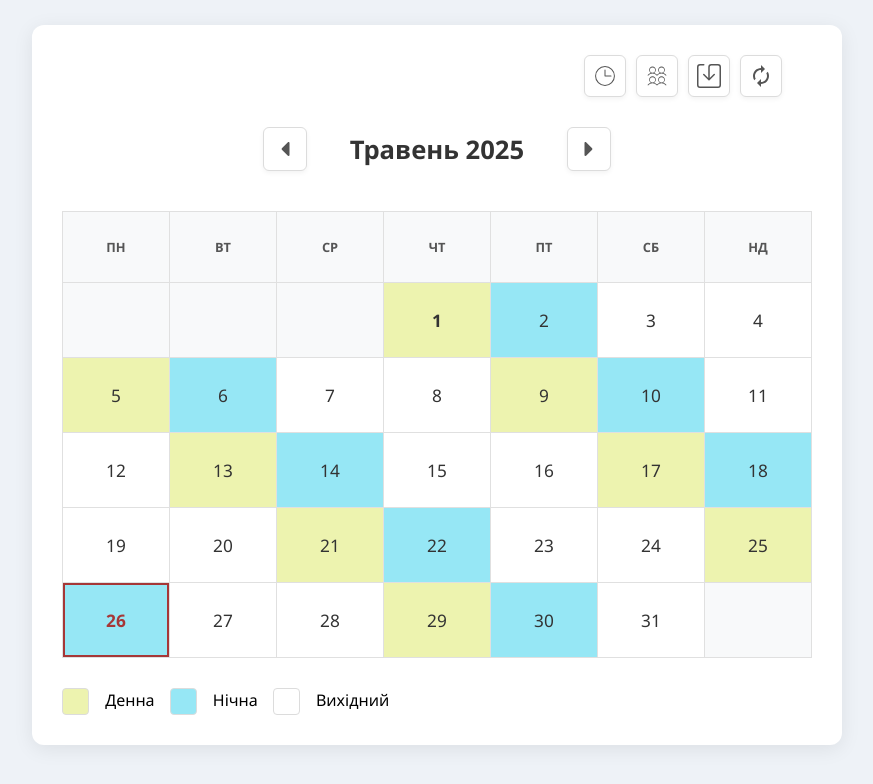
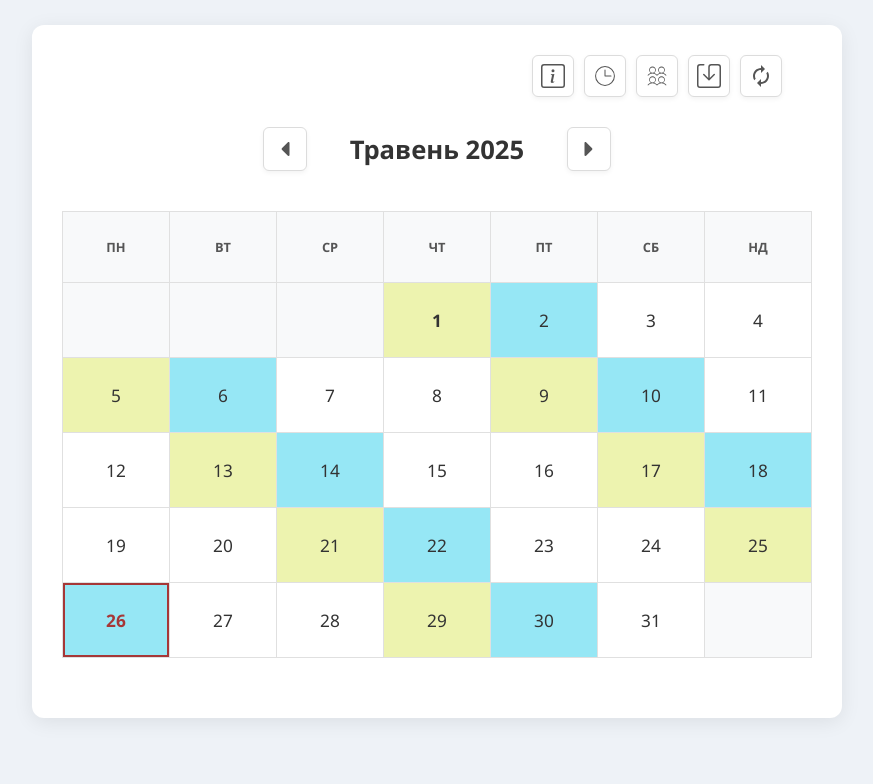
Before and after one commit to BNV1990/Calendar, a Next.js app: page / in a window 1280 px wide. Shown: the top 784 px of the page, without its empty margins (203-1076 px from the left). Built offline with nearby package versions, Linux system fonts and the light colour scheme.

Commit message:
Add button information

```diff
--- a/app/page.tsx
+++ b/app/page.tsx
@@ -4,7 +4,7 @@ import React, { useEffect, useState, useCallback } from "react";
 import Legend from "./components/Legend";
 import Calendar from "./components/Calendar";
 import AutorenewIcon from "./components/AutorenewIcon";
-import { BsSave } from "react-icons/bs";
+import { BsSave, BsInfoSquare } from "react-icons/bs";
 import { PiUsersFourThin } from "react-icons/pi"; // Import the new icon
 import { CiClock2 } from "react-icons/ci";
 import dynamic from "next/dynamic";
@@ -56,6 +56,7 @@ const UkrainianCalendar = () => {
   ); // New state to hold the saved day from localStorage
   const [showShiftToggleMobile, setShowShiftToggleMobile] = useState(false); // State for shift toggle visibility
   const [showHoursSummary, setShowHoursSummary] = useState(false); // State for hours summary visibility, default to false
+  const [showLegend, setShowLegend] = useState(false); // New state for legend visibility, default to false
 
   // State for hours summary
   const [totalHours, setTotalHours] = useState(0);
@@ -266,6 +267,12 @@ const UkrainianCalendar = () => {
   }, [showHoursSummary, isClient]);
 
   useEffect(() => {
+    if (isClient) { // Ensure localStorage is available
+      localStorage.setItem('showLegend', String(showLegend));
+    }
+  }, [showLegend, isClient]);
+
+  useEffect(() => {
     if (isClient) {
       setSavedShiftBaseDay(localStorage.getItem("savedBaseDay")); // Set the saved day state
 
@@ -448,7 +455,18 @@ const UkrainianCalendar = () => {
 
         {/* Wrapper for Save/Refresh buttons - Kept second in JSX structure */}
         <div className="header-controls__buttons-wrapper">
-          {/* New Clock Button (always visible) */}
+          {/* BsInfoSquare Button */}
+          <div
+            onClick={() => setShowLegend(!showLegend)}
+            className="icon-button"
+            style={{
+              backgroundColor: showLegend ? "#90c79e" : "#ffffff",
+              border: `1px solid ${showLegend ? "#90c79e" : "#dcdcdc"}`,
+            }}
+          >
+            <BsInfoSquare size={24} color={showLegend ? "#ffffff" : "#555"} />
+          </div>
+          {/* Original Clock Button (now always visible) */}
           <div
             onClick={() => {
               setShowHoursSummary(!showHoursSummary);
@@ -508,7 +526,9 @@ const UkrainianCalendar = () => {
 
       <div className="instruction-and-legend-container">
         <div
-          className="legend-and-summary-container"
+          className={`legend-and-summary-container ${
+            showLegend ? "legend-visible" : "legend-hidden"
+          }`}
           style={{ marginTop: "10px" }}
         >
           <Legend />
--- a/public/globals.css
+++ b/public/globals.css
@@ -763,6 +763,19 @@ body.dark-mode .instruction-text {
 /* Hide mobile summary on desktop */
 /* Removed redundant rule */
 
+/* Legend visibility and animation */
+.legend-and-summary-container.legend-visible {
+  opacity: 1;
+  max-height: 500px; /* Adjust as needed to fit the content */
+  transition: opacity 0.3s ease-in-out, max-height 0.3s ease-in-out;
+}
+
+.legend-and-summary-container.legend-hidden {
+  opacity: 0;
+  max-height: 0;
+  transition: opacity 0.3s ease-in-out, max-height 0.3s ease-in-out;
+}
+
 /* ======== MOBILE STYLES (@media (max-width: 768px)) ======== */
 @media (max-width: 768px) {
   .container {
```
